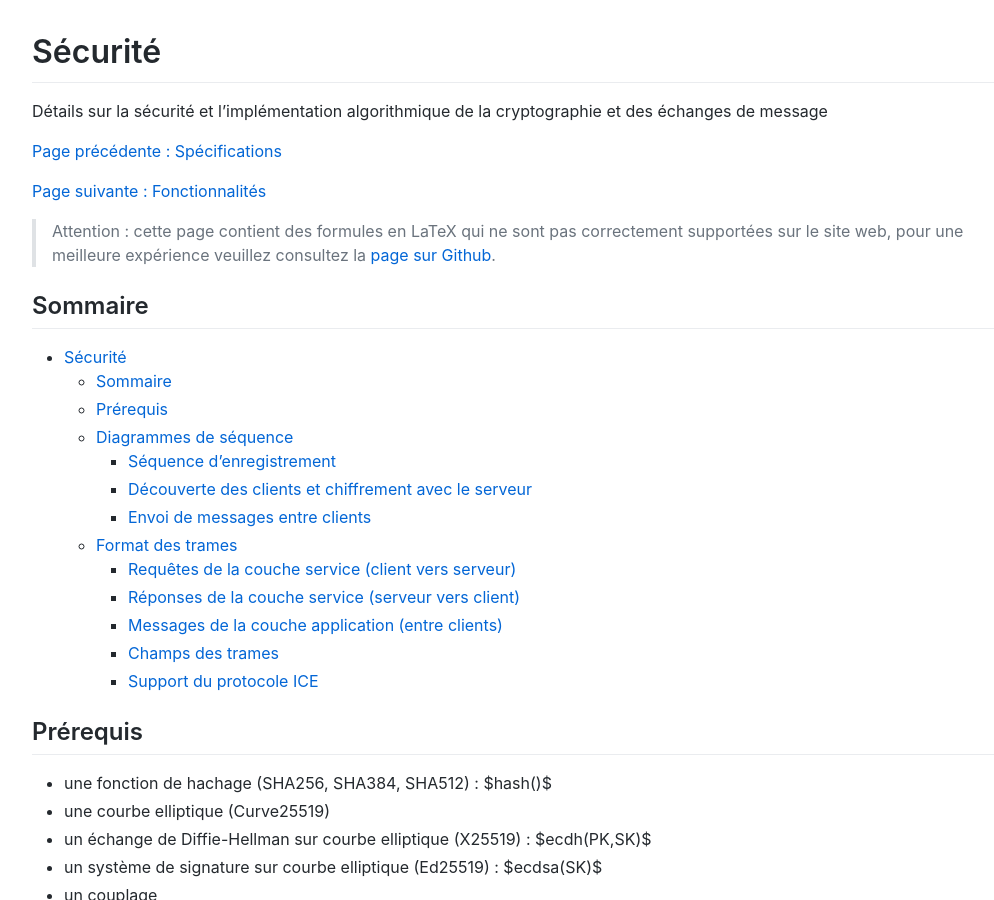
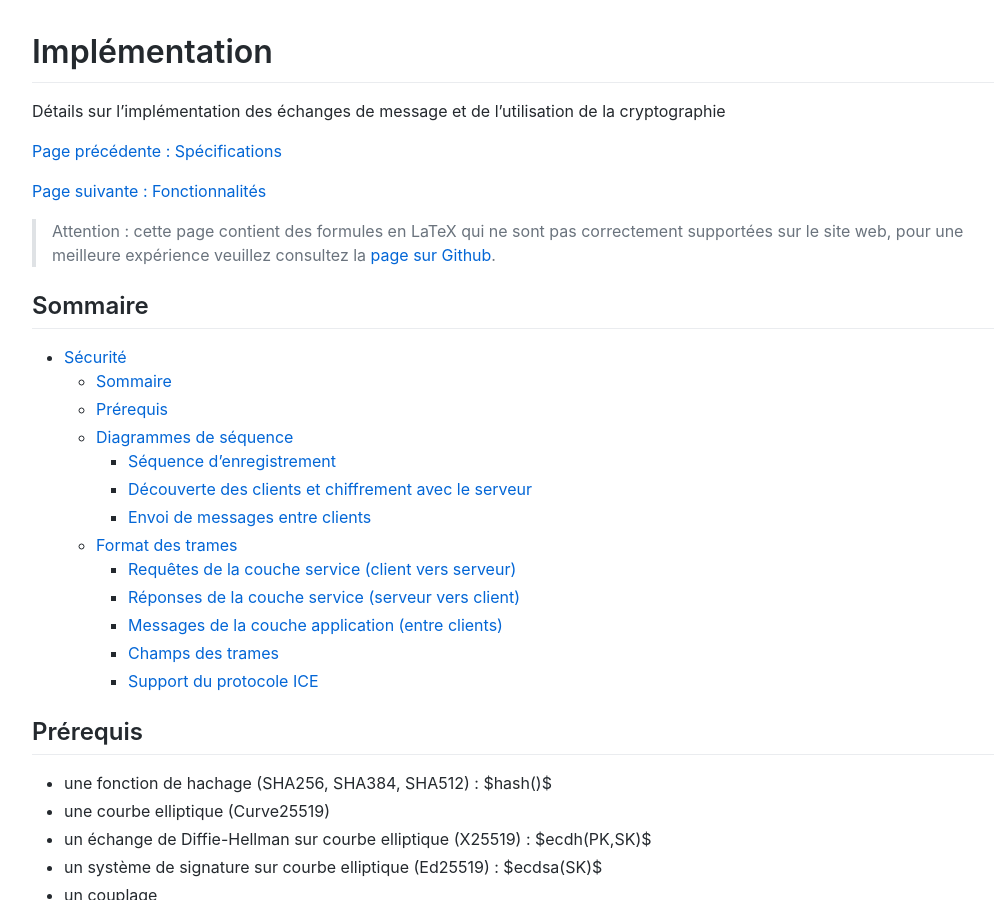
Before and after one commit to Relex12/Relex12.github.io, a Jekyll site: the page built from Decentralized-Password-Manager.04-FR-implementation.md, in a window 1280 px wide and 900 px high. Shown: the whole window, without its empty margins (118-1112 px from the left). Built offline with Jekyll 4.4.1, drawn with Linux system fonts in a browser that asks for light colours.

Commit message:
Decentralized-Password-Manager: fix links and pages title

```diff
--- a/Decentralized-Password-Manager.04-FR-implementation.md
+++ b/Decentralized-Password-Manager.04-FR-implementation.md
@@ -1,12 +1,12 @@
 ---
 layout: default
-title: "Comparatif"
+title: "Implementation"
 permalink: fr/Decentralized-Password-Manager/Implementation
 ---
 
-# Sécurité
+# Implémentation
 
-Détails sur la sécurité et l'implémentation algorithmique de la cryptographie et des échanges de message
+Détails sur l'implémentation des échanges de message et de l'utilisation de la cryptographie
 
 [Page précédente : Spécifications](https://relex12.github.io/fr/Decentralized-Password-Manager/Specifications)
 
```
Also changed, not shown: Decentralized-Password-Manager.02-FR-solutions.md (+1 -1 lines), Decentralized-Password-Manager.03-FR-specifications.md (+1 -1 lines), Decentralized-Password-Manager.05-FR-fonctionnalites.md (+2 -2 lines), Decentralized-Password-Manager.md (+1 -1 lines).
